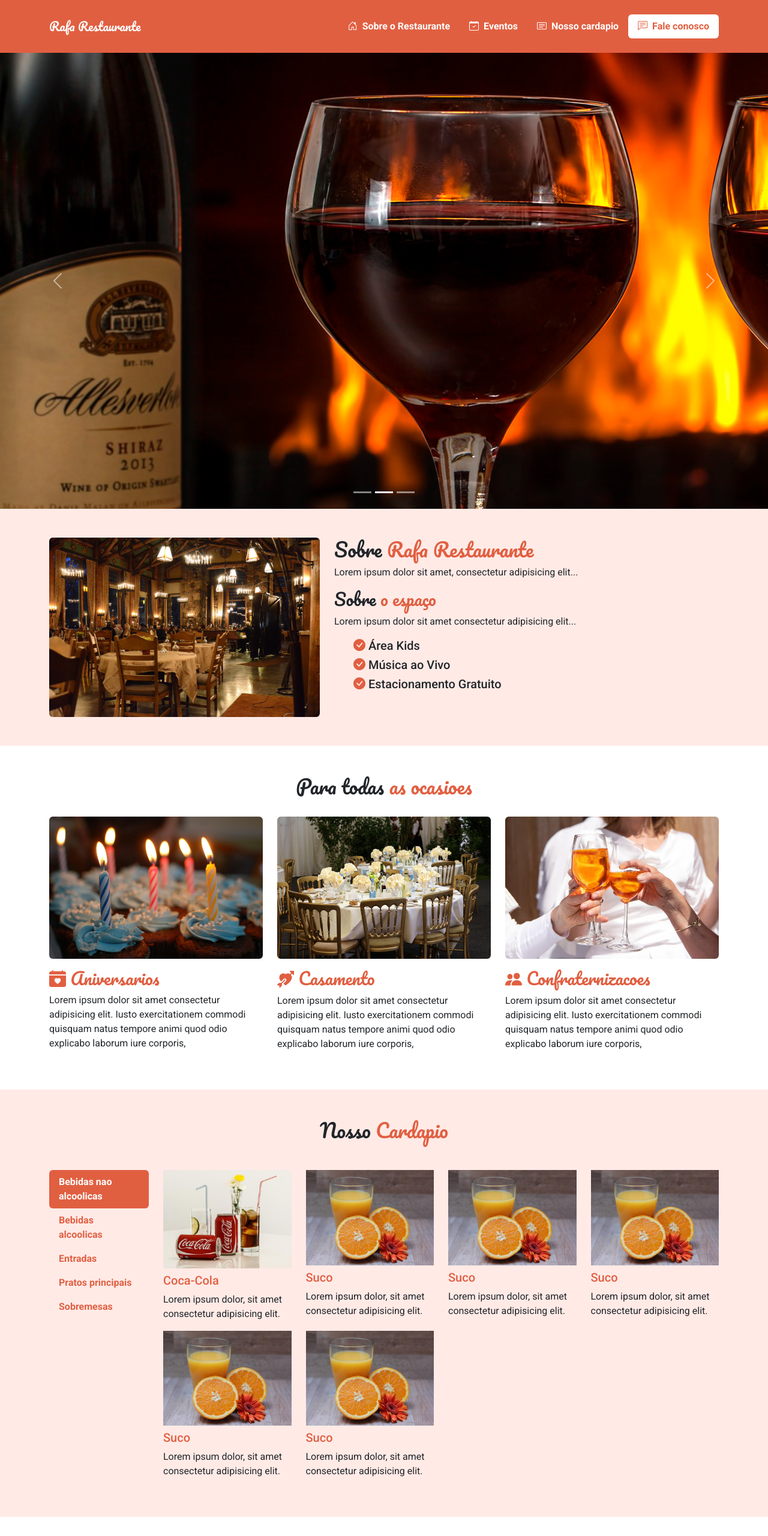
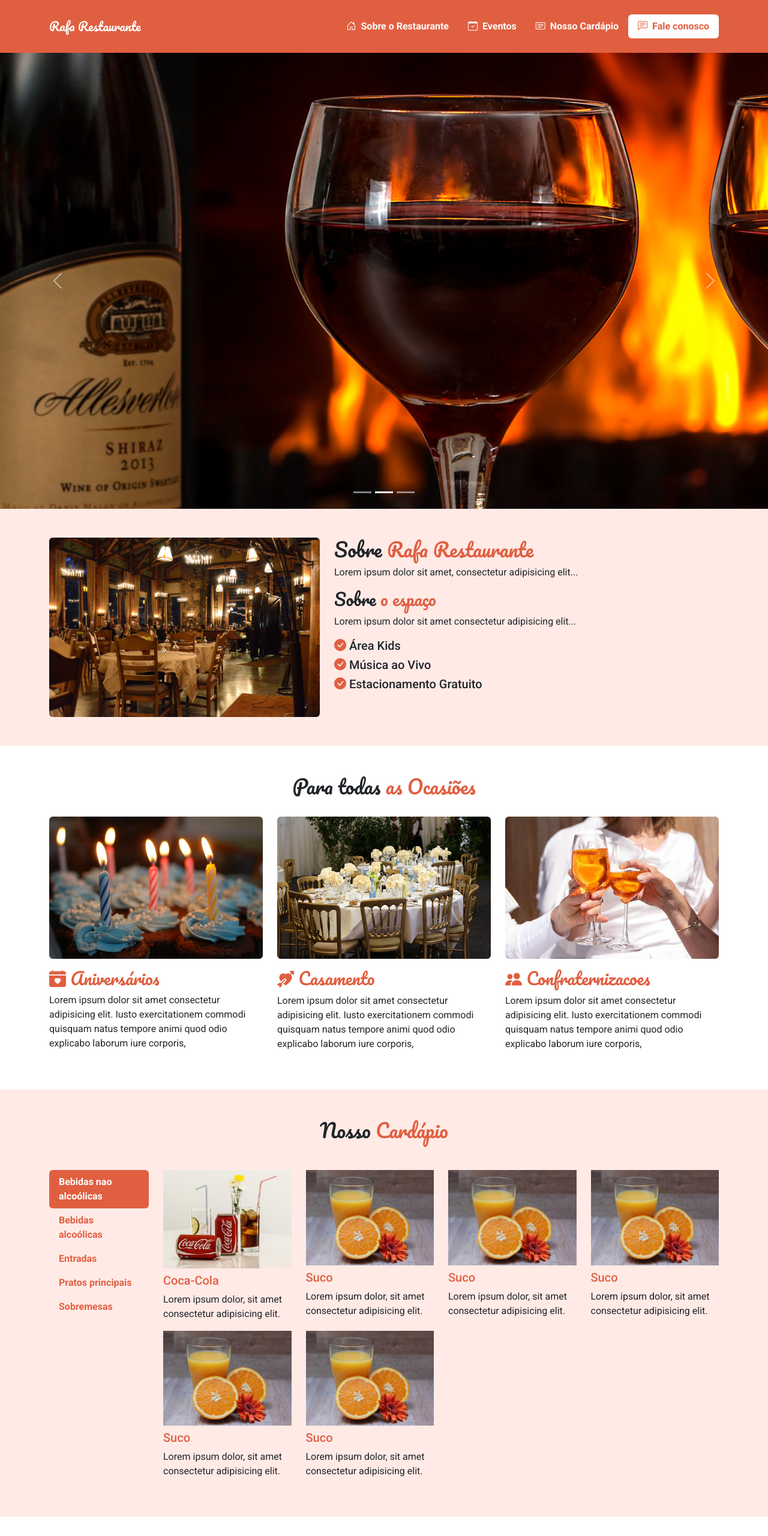
Before and after one commit to RafaelIagherCosta/Rafa-Restaurante, a plain HTML site: page index.html in a window 1280 px wide. Shown: the top 2560 px of the page at 60% size. Drawn offline with nearby package versions, Linux system fonts and the light colour scheme.

Commit message:
Update index.html

```diff
--- a/index.html
+++ b/index.html
@@ -39,7 +39,7 @@
                     <li class="nav-item fw-bold">
                         <a href="#cardapio" class="nav-link">
                             <i class="bi bi-card-text me-1"></i>
-                            Nosso cardapio
+                            Nosso Cardápio
                         </a>
                     </li>
                     <li class="nav-item fw-bold">
@@ -91,7 +91,7 @@
                             <p>Lorem ipsum dolor sit amet, consectetur adipisicing elit...</p>
                             <h3 class="section-title">Sobre <span class="text-colored">o espaço</span></h3>
                             <p>Lorem ipsum dolor sit amet consectetur adipisicing elit...</p>
-                            <ul>
+                            <ul class="ms-0 ps-0">
                                 <li class="list-unstyled">
                                     <h5><i class="text-colored bi-check-circle-fill"></i> Área Kids</h5>
                                 </li>
@@ -110,14 +110,14 @@
         <section id="eventos" class="pt-5 pb-5">
             <div class="container">
                 <div class="row">
-                    <h2 class="text-center section-title">Para todas <span class="text-colored">as ocasioes</span></h2>
+                    <h2 class="text-center section-title">Para todas <span class="text-colored">as Ocasiões</span></h2>
                 </div>
                 <div class="row mt-4">
                     <div class="col-md-4">
                         <img src="./images/eventos/aniversario.jpg" alt="" class="d-block mb-3 w-100 rounded ">
                         <h3 class="section-title text-colored fs-3">
                             <i class="bi bi-calendar-heart-fill"></i>
-                            Aniversarios
+                            Aniversários
                         </h3>
                         <p>
                             Lorem ipsum dolor sit amet consectetur adipisicing elit. Iusto exercitationem commodi
@@ -154,16 +154,16 @@
             <div class="container">
                 <div class="row">
                     <h2 class="section-title text-center mb-5">
-                        Nosso <span class="text-colored">Cardapio</span>
+                        Nosso <span class="text-colored">Cardápio</span>
                     </h2>
                 </div>
                 <div class="row">
                     <aside class="col-md-2">
                         <nav class="nav nav-pills flex-column nav-cardapio">
                             <button type="button" data-bs-toggle="tab" data-bs-target="#bebidas-nao-alcoolicas"
-                                class=" fw-bold text-start nav-link text-colored active">Bebidas nao alcoolicas</button>
+                                class=" fw-bold text-start nav-link text-colored active">Bebidas nao alcoólicas</button>
                             <button type="button" data-bs-toggle="tab" data-bs-target="#bebidas-alcoolicas"
-                                class=" fw-bold text-start nav-link text-colored">Bebidas alcoolicas</button>
+                                class=" fw-bold text-start nav-link text-colored">Bebidas alcoólicas</button>
                             <button type="button" data-bs-toggle="tab" data-bs-target="#entradas"
                                 class=" fw-bold text-start nav-link text-colored">Entradas</button>
                             <button type="button" data-bs-toggle="tab" data-bs-target="#pratos-principais"
@@ -449,7 +449,7 @@
                         <div class="row mt-4">
                             <h3 class="section-title fs-4 text-colored">
                                 <i class="bi bi-cursor-fill"></i>
-                                Endereco
+                                Endereço
                             </h3>
                             <p>
                                 Rua Teste Exeplo n 145, Bairro Bootstrap - JavasScript - JS
```
